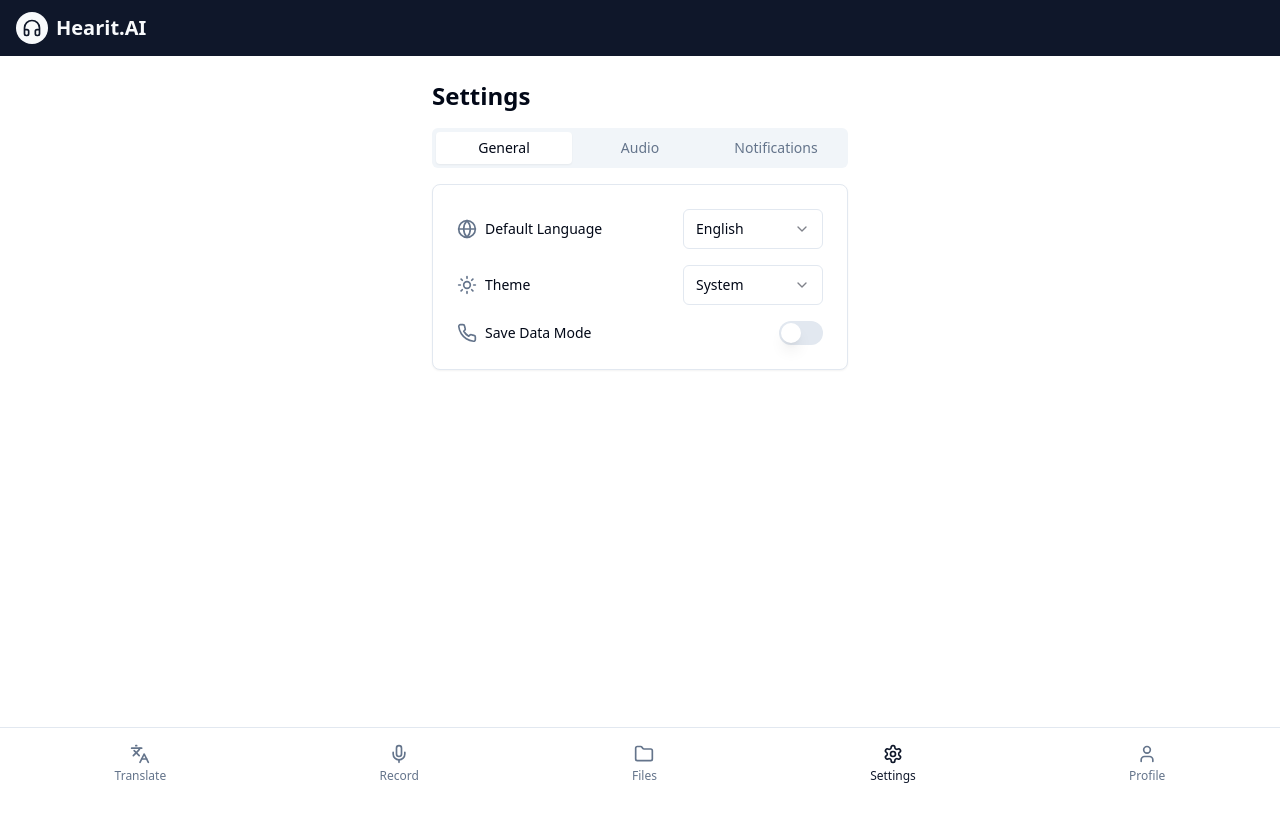
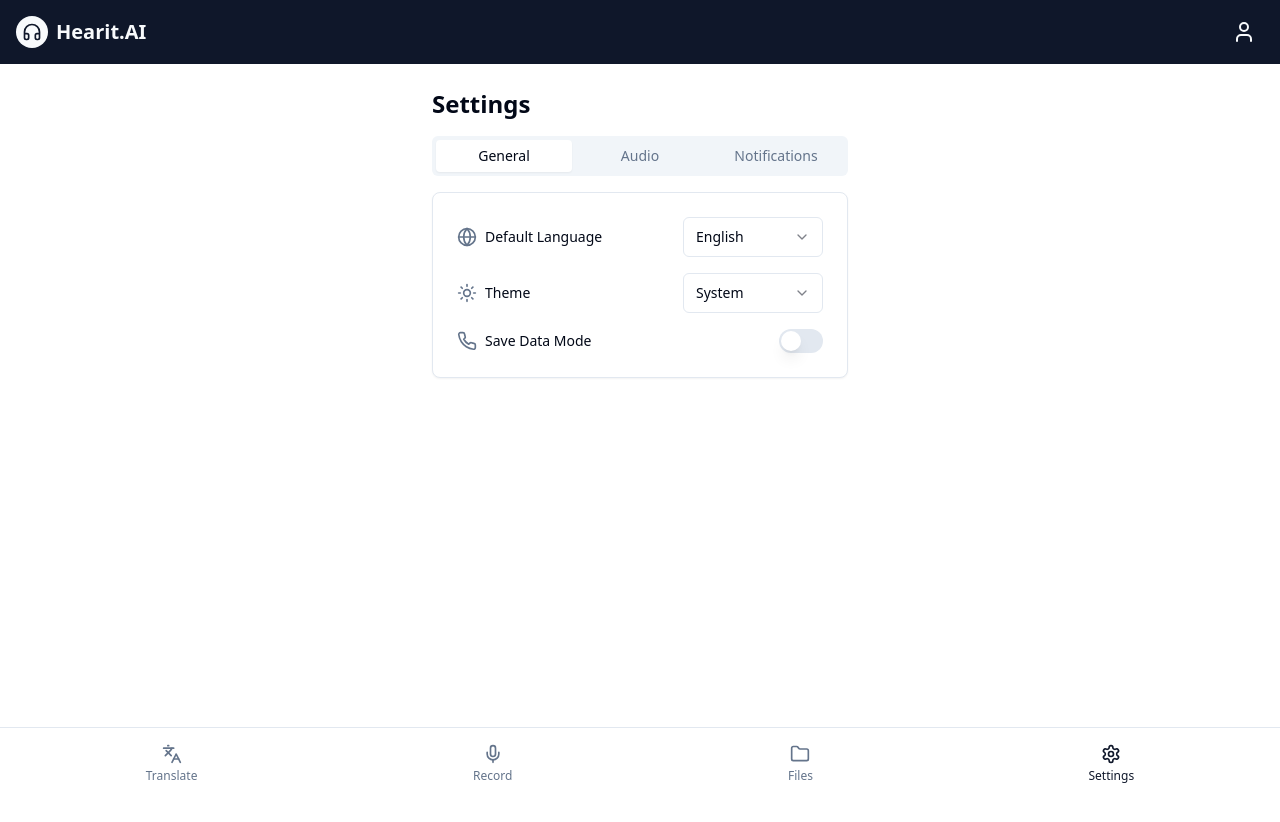
Before and after one commit to jerrydemesh/verbal-bridge-mobile-ai, a React (Vite) app: page /settings in a window 1280 px wide. Shown: the top 822 px of the page. Built offline with nearby package versions, Linux system fonts and the light colour scheme.

Commit message:
Move profile icon to header
Relocate the profile icon from the bottom navigation to the header's upper right corner.

```diff
--- a/src/components/BottomMenuBar.tsx
+++ b/src/components/BottomMenuBar.tsx
@@ -1,7 +1,7 @@
 
 import React from 'react';
 import { Link, useLocation } from 'react-router-dom';
-import { User, Settings, Mic, Folder, Languages } from 'lucide-react';
+import { Languages, Mic, Folder, Settings } from 'lucide-react';
 import { cn } from '@/lib/utils';
 
 const BottomMenuBar = () => {
@@ -12,7 +12,6 @@ const BottomMenuBar = () => {
     { icon: Mic, label: 'Record', path: '/record' },
     { icon: Folder, label: 'Files', path: '/files' },
     { icon: Settings, label: 'Settings', path: '/settings' },
-    { icon: User, label: 'Profile', path: '/profile' },
   ];
 
   return (
--- a/src/components/Layout.tsx
+++ b/src/components/Layout.tsx
@@ -1,6 +1,7 @@
 
 import React from 'react';
-import { Headphones } from 'lucide-react';
+import { Headphones, User } from 'lucide-react';
+import { Link } from 'react-router-dom';
 
 interface LayoutProps {
   children: React.ReactNode;
@@ -9,13 +10,16 @@ interface LayoutProps {
 export const Layout: React.FC<LayoutProps> = ({ children }) => {
   return (
     <div className="min-h-screen bg-background">
-      <header className="bg-primary text-primary-foreground py-3 px-4 flex items-center">
+      <header className="bg-primary text-primary-foreground py-3 px-4 flex items-center justify-between">
         <div className="flex items-center">
           <div className="bg-primary-foreground rounded-full p-1.5 mr-2">
             <Headphones className="h-5 w-5 text-primary" />
           </div>
           <h1 className="text-xl font-bold">Hearit.AI</h1>
         </div>
+        <Link to="/profile" className="text-primary-foreground hover:bg-primary-foreground/20 rounded-full p-2">
+          <User className="h-6 w-6" />
+        </Link>
       </header>
       <main className="min-h-screen pt-2">
         {children}
```
